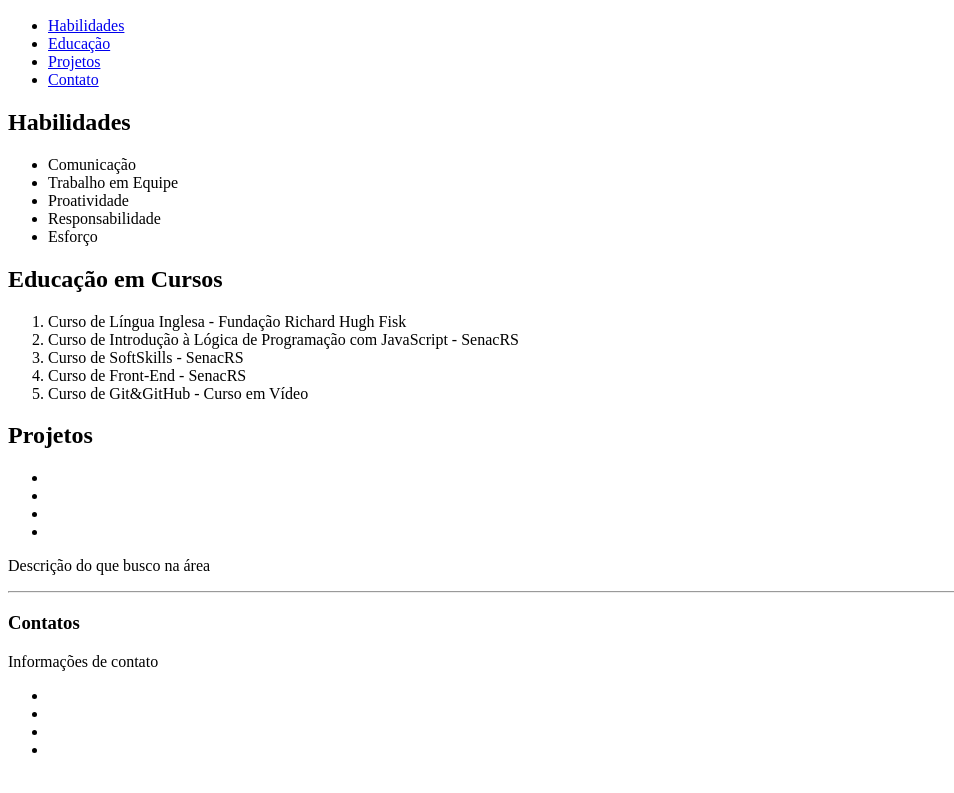
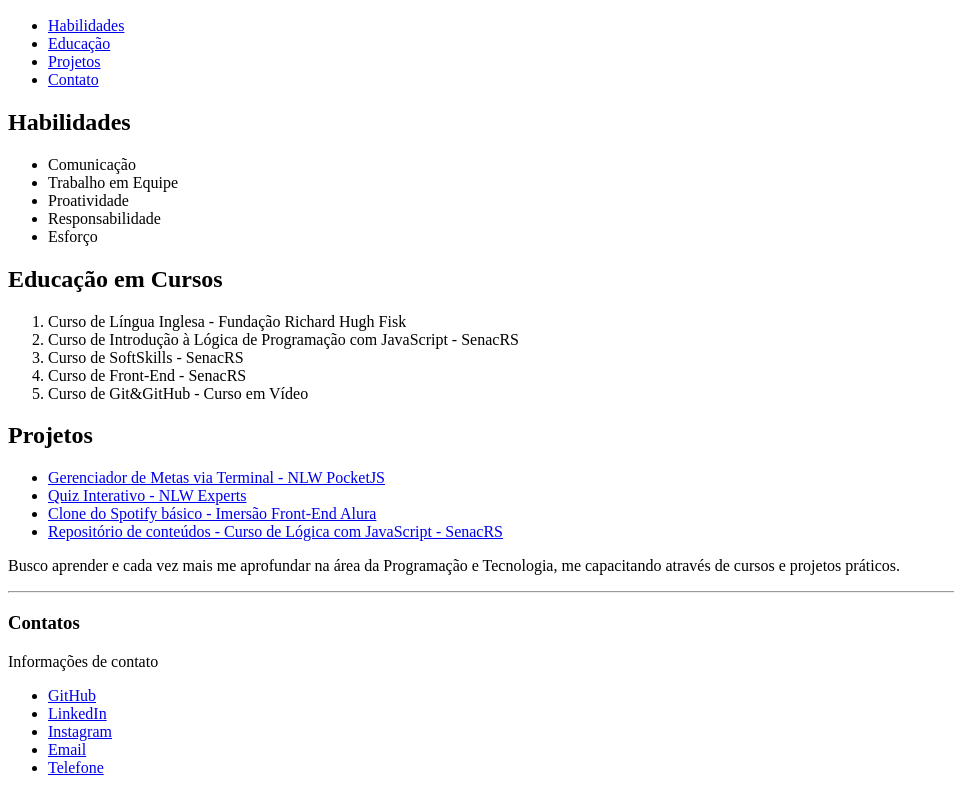
Before and after one commit to lucasvalgoi/Curso-FrontEnd-SenacRS, a plain HTML site: page aula2/ex002.html in a window 1280 px wide. Shown: the part 317-1110 px from the top of the page, without its empty margins (0-954 px from the left). Drawn offline with Linux system fonts and the light colour scheme.

Commit message:
enviando exercício finalizado e concluído

```diff
--- a/aula2/ex002.html
+++ b/aula2/ex002.html
@@ -48,17 +48,17 @@
         <section id="projetos">
             <h2>Projetos</h2>
             <ul>
-                <li><a href="#"></a></li>
-                <li><a href="#"></a></li>
-                <li><a href="#"></a></li>
-                <li><a href="#"></a></li>
+                <li><a href="https://github.com/lucasvalgoi/NLW-Metas-Controller">Gerenciador de Metas via Terminal - NLW PocketJS</a></li>
+                <li><a href="https://github.com/lucasvalgoi/NLW-Quiz">Quiz Interativo - NLW Experts</a></li>
+                <li><a href="https://github.com/lucasvalgoi/Projeto-Spotify-Imersao-Alura">Clone do Spotify básico - Imersão Front-End Alura</a></li>
+                <li><a href="https://github.com/lucasvalgoi/Aulas-Curso---Senac">Repositório de conteúdos - Curso de Lógica com JavaScript - SenacRS</a></li>
             </ul>
         </section>
 
 
     </main>
     <aside>
-        <p>Descrição do que busco na área</p>
+        <p>Busco aprender e cada vez mais me aprofundar na área da Programação e Tecnologia, me capacitando através de cursos e projetos práticos.</p>
     </aside>
 
     <footer>
@@ -67,10 +67,11 @@
             <h3>Contatos</h3>
             <p>Informações de contato</p>
             <ul>
-                <li></li>
-                <li></li>
-                <li></li>
-                <li></li>
+                <li><a href="https://github.com/lucasvalgoi/">GitHub</a></li>
+                <li><a href="https://linkedin.com/in/lucas-luis-valgoi">LinkedIn</a></li>
+                <li><a href="https://instagram.com/lucasvalgoi/">Instagram</a></li>
+                <li><a href="mailto:lucasluisvalgoi@gmail.com">Email</a></li>
+                <li><a href="tel:+5551984950252">Telefone</a></li>
             </ul>
         </section>
     </footer>
```
